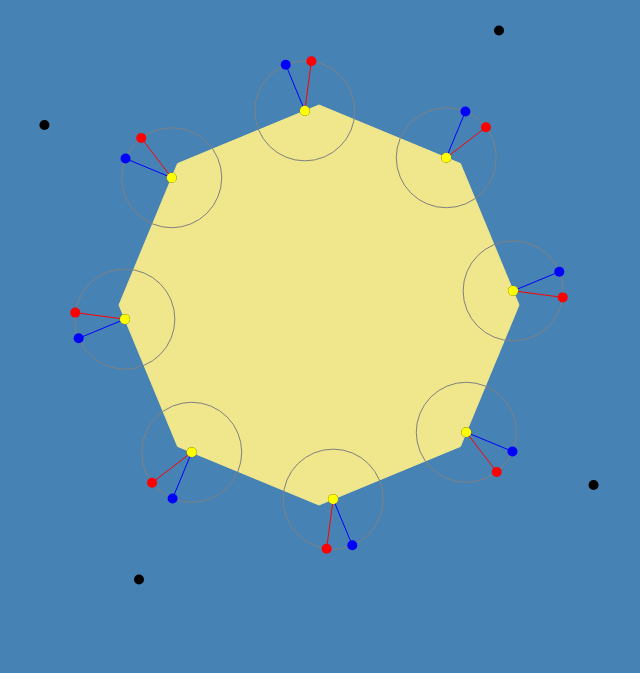
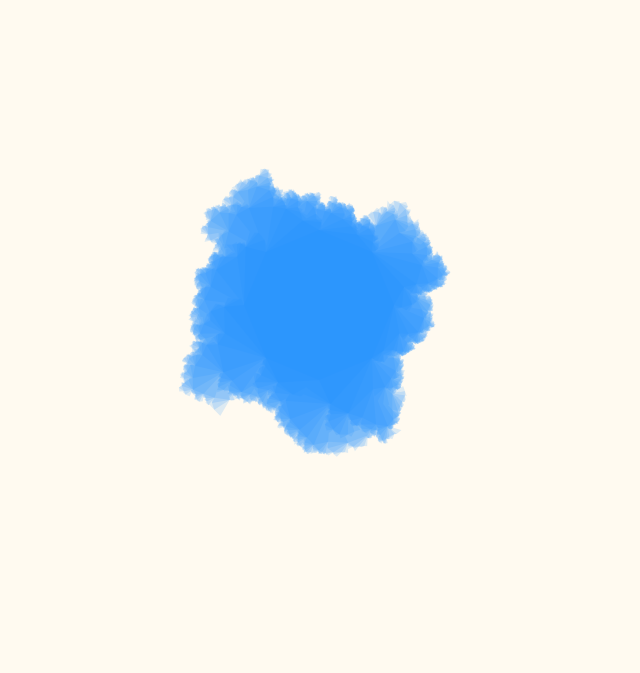
Before and after one commit to tiago-tesouro/gt-cead-home, a plain HTML site: page spiral/index.html in a window 1280 px wide. Shown: the part 143-816 px from the top of the page, without its empty margins (321-961 px from the left). Drawn offline with Linux system fonts and the light colour scheme.

Commit message:
temos aquarelas

```diff
--- a/spiral/script.js
+++ b/spiral/script.js
@@ -1,15 +1,19 @@
 const cv = document.querySelector("canvas");
 const ctx = cv.getContext("2d");
 
-const H = getComputedStyle(cv).height.slice(0, -2);
-const W = getComputedStyle(cv).width.slice(0, -2);
+let H = getComputedStyle(cv).height.slice(0, -2);
+let W = getComputedStyle(cv).width.slice(0, -2);
 
 const DIM = Math.min(H, W);
 
 console.log(H,W);
 
-cv.width = DIM;
-cv.height = DIM;
+cv.width = DIM * 2 ;
+cv.height = DIM * 2 ;
+
+H = 2 * DIM;
+W = 2 * DIM;
+
 cv.style.width = DIM + "px";
 cv.style.height = DIM + "px";
 
@@ -180,7 +184,7 @@ class Grid {
             const x = i * this.cell_size + this.cell_size / 2;
             const y = j * this.cell_size + this.cell_size / 2;
 
-            console.log(i, j, x, y);
+            //console.log(i, j, x, y);
 
             ctx.strokeRect(x - this.cell_size/2, y - this.cell_size/2, this.cell_size, this.cell_size);
             ctx.fillText(cell, x, y);
@@ -330,7 +334,7 @@ class Grid {
             const x = i * this.cell_size + this.cell_size / 2;
             const y = j * this.cell_size + this.cell_size / 2;
 
-            console.log(x,y);
+            //console.log(x,y);
 
             if (index == 0) {
 
@@ -368,7 +372,7 @@ class Grid {
             const x = i * this.cell_size + this.cell_size / 2;
             const y = j * this.cell_size + this.cell_size / 2;
 
-            console.log(x,y);
+            //console.log(x,y);
 
             const color_index = index % 5;
 
@@ -389,7 +393,7 @@ class Grid {
                 ctx.beginPath();
                 ctx.moveTo(last_cell[0], last_cell[1]);
                 ctx.lineTo(x,y);
-                console.log(color);
+                //console.log(color);
                 ctx.stroke();
                 ctx.closePath();
 
@@ -406,20 +410,38 @@ class Grid {
 
 }
 
-//ctx.fillStyle = "floralwhite";
+ctx.fillStyle = "floralwhite";
 //ctx.fillStyle = "#333";
-//ctx.fillRect(0, 0, W, H);
+ctx.fillRect(0, 0, W, H);
 
 const grid = new Grid(L);
 
 while (index_data < new_n) {
     const seq = get_next_sequence();
     grid.fill_sequence(seq);
-    console.log(index_data, spiral_n);
+    //console.log(index_data, spiral_n);
 }
 
 //grid.draw_with_blotches()
 
-const p2 = new Polygon(new Vec(300, 300), 8, 200);
+ctx.globalAlpha = .15;
+const p2 = new Polygon(new Vec(W/2, H/2), 8, 150);
 p2.render(ctx);
-p2.interpolate_sides();
+
+const rep = 15;
+for (let i = 0; i < rep; i++) {
+    p2.interpolate_sides();
+    p2.render(ctx);
+}
+
+
+//const p3 = new Polygon(new Vec(W/2, H/2), 8, 200);
+//ctx.globalAlpha = 1;
+/*
+p3.render_contour(ctx);
+//p3.render_contour(ctx);
+
+for (let i = 0; i < 2; i++) {
+    p3.interpolate_sides();
+    p3.render_contour(ctx);
+}*/
--- a/spiral/style.css
+++ b/spiral/style.css
@@ -7,7 +7,7 @@ body {
     padding: 2rem;
     display: grid;
     place-content: center;
-    background-color: steelblue;
+    background-color: floralwhite;
     font-family: Rubik;
 }
 
--- a/spiral/vec.js
+++ b/spiral/vec.js
@@ -29,6 +29,14 @@ class Vec {
     static sub(v1, v2) {
 
         return new Vec(v1.x - v2.x, v1.y - v2.y);
+
+    }
+
+    static get_distance(v1, v2) {
+
+        const distance_vector = this.sub(v1, v2);
+
+        return distance_vector.mag();
 
     }
 
--- a/spiral/watercolor.js
+++ b/spiral/watercolor.js
@@ -34,8 +34,8 @@ class Polygon {
         dir.rotate(Math.PI/2);
 
         let normal = Vec.add(point, dir);
-        point.renderAsPoint(ctx);
-        normal.renderAsPoint(ctx);
+        //point.renderAsPoint(ctx);
+        //normal.renderAsPoint(ctx);
         normal = Vec.sub(normal, point);
         normal = normal.get_dir();
 
@@ -54,36 +54,62 @@ class Polygon {
 
     interpolate_sides() {
 
+        const new_vertices = [];
+
         this.vertices.forEach( (p, i, arr) => {
 
+            /* números aleatórios */
+            const m = gaussianRand();
+            const k = gaussianRand();
+            const theta = gaussianRand() * Math.PI / 2;
+
+            //console.log(m, k, theta);
+
             const next_i = ( i + 1 ) % arr.length;
+            const p2 = arr[next_i];
 
-            const middle = this.generate_extra_point(p, arr[next_i], 0.1);
+            // RANDOM
+            const middle = this.generate_extra_point(p, p2, m);
 
+            /* debug */
+            /*
             ctx.strokeStyle = "gray";
             ctx.beginPath();
             ctx.arc(middle.x, middle.y, 50, 0, Math.PI * 2);
             ctx.stroke();
             ctx.closePath();
+            */
 
             let normal = this.get_normal(middle, p);
+            /* só para debug */
+            /*
             console.log(normal);
             normal.scale(50);
             const normal_point = Vec.add(middle, normal);
 
-            /* normais de verdade */
             ctx.strokeStyle = "blue";
             ctx.beginPath();
             ctx.moveTo(middle.x, middle.y);
             ctx.lineTo(normal_point.x, normal_point.y);
             ctx.stroke();
             ctx.closePath();
+            */
 
             /*rotaciona a normal*/
             let dir = new Vec(normal.x, normal.y);
-            dir.rotate(Math.PI/6);
+
+            //RANDOM
+
+            dir.rotate(theta);
+            //RANDOM
+            const tamanho_lado = Vec.get_distance(p, p2);
+
+            dir.scale(k * tamanho_lado);
+
             const dir_point = Vec.add(middle, dir);
 
+            /* para debug */
+            /*
             ctx.strokeStyle = "red";
             ctx.beginPath();
             ctx.moveTo(middle.x, middle.y);
@@ -94,9 +120,18 @@ class Polygon {
             middle.renderAsPoint(ctx, "yellow");
             normal_point.renderAsPoint(ctx, "blue");
             dir_point.renderAsPoint(ctx, "red");
+            */
+
+            //console.log(p, dir_point, p2);
+            //dir_point.renderAsPoint(ctx, "red");
 
 
+            new_vertices.push(p);
+            new_vertices.push(dir_point);
+
         })
+
+        this.vertices = [...new_vertices];
 
     }
 
@@ -104,7 +139,8 @@ class Polygon {
 
         const m = Vec.sub(p1, p2);
 
-        if (!k) k = 0.1;
+       // if (!k) k = 0.1;
+       //console.log(k);
 
         m.scale(k);
 
@@ -143,12 +179,43 @@ class Polygon {
 
             if (i == this.vertices.length - 1) {
 
-                ctx.fillStyle = "khaki";
-                ctx.strokeStyle = "khaki";
+                ctx.fillStyle = "dodgerblue";
+
+                ctx.closePath();
+                //ctx.stroke();
+                ctx.fill();
+                ctx.restore();
+
+            }
+
+        })
+
+    }
+
+    render_contour(ctx) {
+
+        this.vertices.forEach( (p, i) => {
+
+            if (i == 0) {
+
+                ctx.save();
+                ctx.beginPath();
+                ctx.moveTo(p.x, p.y);
+
+            } else {
+
+                ctx.lineTo(p.x, p.y);
+
+            }
+
+            if (i == this.vertices.length - 1) {
+
+                //ctx.fillStyle = "khaki";
+                ctx.strokeStyle = "black";
 
                 ctx.closePath();
                 ctx.stroke();
-                ctx.fill();
+                //ctx.fill();
                 ctx.restore();
 
             }
```
Also changed, not shown: experiments/blob.png (added), experiments/watercolor.png (added), experiments/watercolor3.png (added), experiments/watercolor4.png (added), experiments/watercolor5.png (added), experiments/watercolor6.png (added), experiments/watercolor7.png (added), experiments/watercolor8.png (added).
